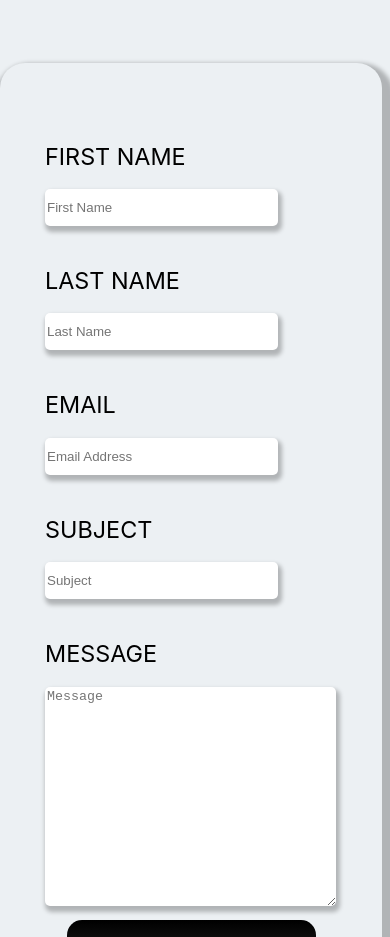
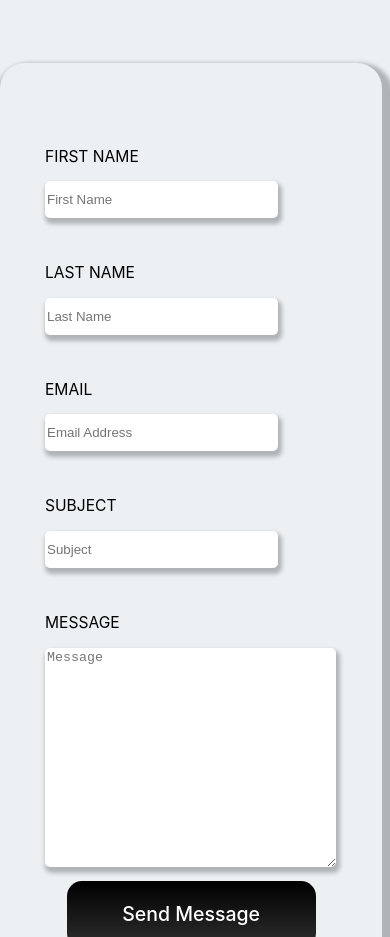
Before and after one commit to Calicanx/rabin, a React (Create React App) app: page / in a window 390 px wide. Shown: the part 5060-5997 px from the top of the page. Built offline with nearby package versions, Linux system fonts and the light colour scheme; a web font is replaced by a local one.

Commit message:
Update Dev.css

```diff
--- a/src/DevPortfolio/Dev.css
+++ b/src/DevPortfolio/Dev.css
@@ -706,7 +706,7 @@ color: #000000;
         height: 1000px;
     }
     .inputhead{
-        font-size: 6vw;
+        font-size: 4vw;
         left: 45px;
     }
     .inputspace{
```
